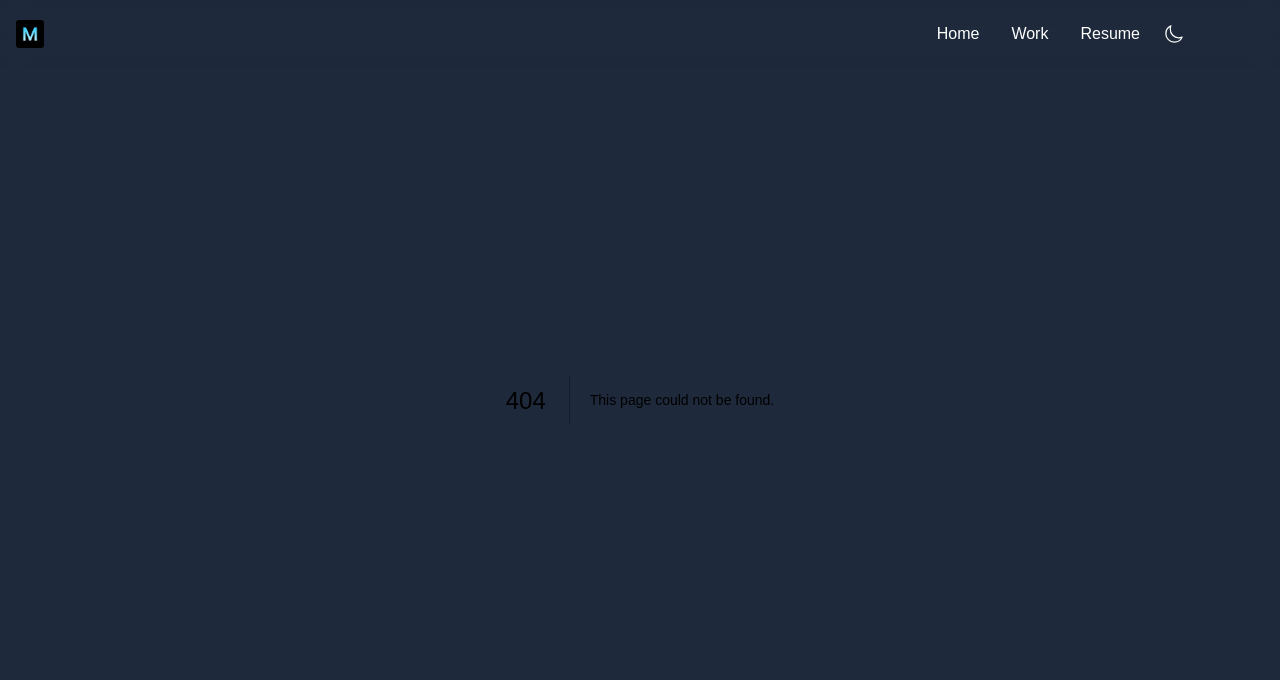
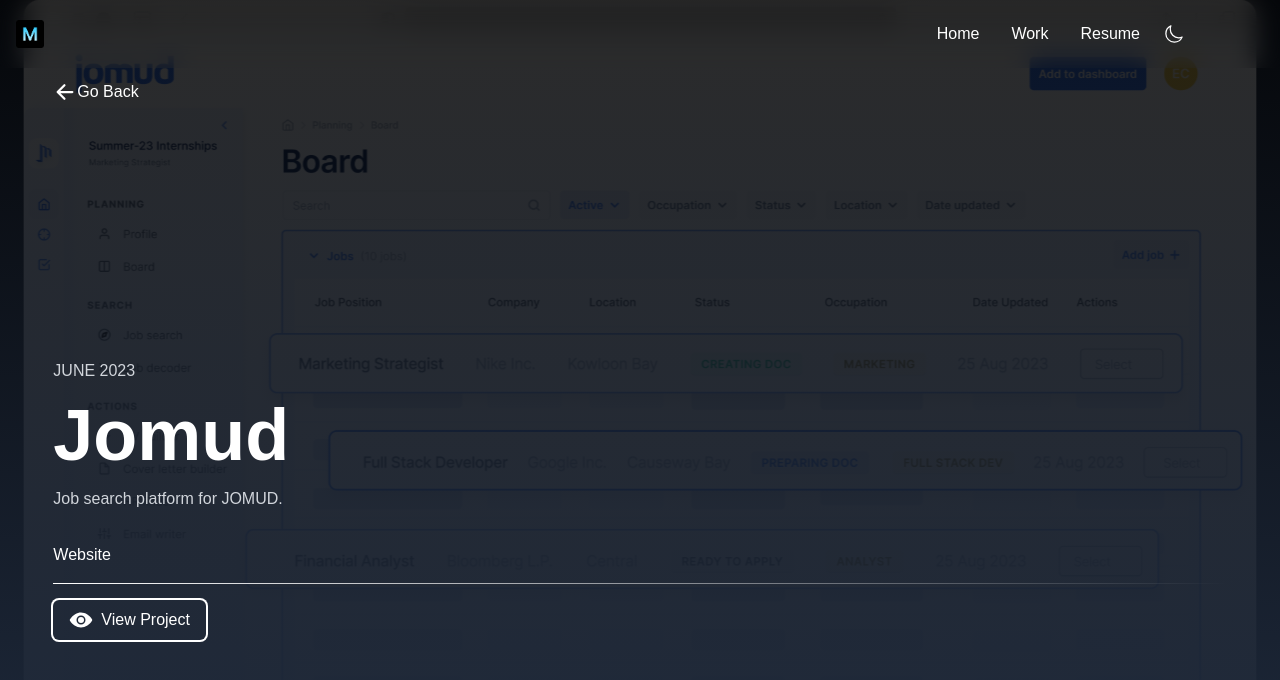
Before and after one commit to marttsang2/martintsang, a Next.js app: page /work/jomud in a window 1280 px wide. Before the commit this address had no page. Shown: the top 680 px of the page. Built offline with nearby package versions, Linux system fonts and the light colour scheme.

Commit message:
add work template for project display

```diff
--- a/src/components/Carousel/Carousel.tsx
+++ b/src/components/Carousel/Carousel.tsx
@@ -1,13 +1,12 @@
-import React, { useState } from 'react';
 import { useKeenSlider } from "keen-slider/react"
 import "keen-slider/keen-slider.min.css"
 import Image from 'next/image';
 import Link from 'next/link';
 
 const works = [
-  { title: 'Jomud', image: '/work/jomud_demo.svg', date: '', description: '' },
-  { title: 'Superacc', image: '/work/superacc_demo.svg', date: '', description: '' },
-  { title: 'Polytasy', image: '/work/polytasy_logo.jpeg', date: '', description: '' },
+  { title: 'Jomud', image: '/work/jomud_demo.svg', date: 'June 2023', description: 'Website', link: '/work/jomud' },
+  { title: 'Superacc', image: '/work/superacc_demo.svg', date: 'June 2023', description: 'Website', link: '/work/superacc' },
+  { title: 'Polytasy', image: '/work/polytasy_logo.jpeg', date: 'June 2022', description: 'Game', link: '/work/polytasy' },
 ]
 
 const Carousel = () => {
@@ -26,19 +25,19 @@
     slides: {
       origin: "center",
       perView: 1,
-      spacing: 10,
+      spacing: 150,
     },
   })
 
   return (
     <div ref={sliderRef} className="keen-slider">
-      {works.map(({ title, image }, idx) => (
-        <Link key={idx} href="/" className="keen-slider__slide relative flex justify-center items-center h-[600px] rounded-xl group">
-          <Image className='transition-all group-hover:brightness-50 group-hover:blur group-hover:scale-125 duration-500 object-cover' src={image} alt='' fill />\
+      {works.map(({ title, date, description, image, link }, idx) => (
+        <Link key={idx} href={link} className="keen-slider__slide relative flex justify-center items-center h-[600px] rounded-xl group">
+          <Image className='transition-all group-hover:brightness-[.25] group-hover:blur group-hover:scale-110 duration-500 object-cover' src={image} alt='' fill />\
           <div className='z-10'>
-            <div className='invisible group-hover:visible'>
-              <p className='text-3xl text-white z-10'>{title}</p>
-            </div>
+            <p className='invisible group-hover:visible text-md text-white text-center uppercase z-10 mb-4'>{date}</p>
+            <p className='invisible group-hover:visible text-3xl text-white text-center font-bold duration-500 z-10 mb-4'>{title}</p>
+            <p className='invisible group-hover:visible text-md text-white text-center duration-500 z-10'>{description}</p>
           </div>
         </Link>
       ))}
--- a/src/components/Container/Container.tsx
+++ b/src/components/Container/Container.tsx
@@ -1,11 +1,12 @@
 type ContainerProps = {
     children: React.ReactNode;
-    maxWidth: 'xs' | 'sm' | 'md' | 'lg' | 'xl';
+    maxWidth: 'sm' | 'md' | 'lg' | 'xl';
+    paddingX?: number;
 }
 
-const Container = ({ children, maxWidth }: ContainerProps) => {
+const Container = ({ children, maxWidth, paddingX }: ContainerProps) => {
   return (
-    <div className={`container mx-auto px-4 max-w-${maxWidth}`}>
+    <div className={'mx-auto max-w-7xl 2xl:w-4/5 w-11/12'}>
       {children}
     </div>
   )
--- /dev/null
+++ b/src/components/Template/WorkTemplate.tsx
@@ -0,0 +1,55 @@
+import React from 'react'
+import Container from '../Container/Container'
+import Image from 'next/image'
+import Link from 'next/link'
+import { IoArrowBack, IoEye } from 'react-icons/io5'
+
+type WorkTemplateProps = {
+    backdropImage: string,
+    date: string,
+    name: string,
+    description: string,
+    category: string,
+    originLink: string,
+}
+
+const WorkTemplate = ({ backdropImage, date, name, description, category, originLink }: WorkTemplateProps) => {
+  return (
+    <Container maxWidth='xl'>
+      <div className='z-10'>
+        <Image className='absolute top-0 left-0 object-fill z-10' src={backdropImage} alt='backdrop' fill />
+        <div className='absolute top-0 left-0 w-full h-full bg-gradient-to-t from-slate-50 to-[#ffffff6d] dark:from-slate-800 dark:to-[#000000d4] bg-opacity-50 z-10'></div>
+      </div>
+      <section className='relative h-screen pt-20 z-20'>
+        <Link
+          className='relative inline-block group/back gap-2'
+          href="/#my_work"
+        >
+          <div className='flex items-center'>
+            <IoArrowBack size={24} className='transition-all group-hover/back:-translate-x-2' />
+            <span className='text-white'>Go Back</span>
+          </div>
+        </Link>
+        <div className='absolute w-full left-0 bottom-40'>
+          <p className='text-gray-300'>{date}</p>
+          <p className='text-7xl font-bold my-4'>{name}</p>
+          <p className='text-gray-300 mb-8'>{description}</p>
+          <p>{category}</p>
+          <div className='w-full h-[1px] bg-gradient-to-r from-white to-transparent my-4'></div>
+          {originLink !== '' && <Link
+            href={originLink}
+            target='_blank'
+            rel='noopener noreferrer'
+          >
+            <div className='inline-block w-fit flex items-center gap-2 text-white ring-2 ring-white rounded-md px-4 py-2 hover:bg-white hover:text-black transition-all'>
+              <IoEye size={24} />
+              <p>View Project</p>
+            </div>
+          </Link>}
+        </div>
+      </section>
+    </Container>
+  )
+}
+
+export default WorkTemplate
--- a/src/pages/_app.tsx
+++ b/src/pages/_app.tsx
@@ -2,11 +2,15 @@
 import '@/styles/globals.css'
 import type { AppProps } from 'next/app'
 import { ThemeProvider } from 'next-themes'
+import Head from 'next/head'
 
 export default function App({ Component, pageProps }: AppProps) {
   return (
     <ThemeProvider attribute='class' defaultTheme='dark'>
       <div className='min-h-screen bg-slate-50 dark:bg-slate-800'>
+        <Head>
+          <title>Martin Tsang</title>
+        </Head>
         <Navbar/>
         <Component {...pageProps} />
       </div>
--- a/src/pages/_document.tsx
+++ b/src/pages/_document.tsx
@@ -4,7 +4,6 @@
   return (
     <Html lang="en">
       <Head>
-        <title>Martin Tsang</title>
       </Head>
       <body>
         <Main />
--- /dev/null
+++ b/src/pages/work/jomud.tsx
@@ -0,0 +1,21 @@
+import Container from '@/components/Container/Container'
+import WorkTemplate from '@/components/Template/WorkTemplate'
+import Image from 'next/image'
+import Link from 'next/link'
+import React from 'react'
+import { IoArrowBack, IoEye } from 'react-icons/io5'
+
+const JomudWork = () => {
+  return (
+    <WorkTemplate
+      backdropImage='/work/jomud_demo.svg'
+      date='JUNE 2023'
+      name='Jomud'
+      description='Job search platform for JOMUD.'
+      category='Website'
+      originLink='https://www.jomud.io'
+    />
+  )
+}
+
+export default JomudWork
--- /dev/null
+++ b/src/pages/work/polytasy.tsx
@@ -0,0 +1,17 @@
+import WorkTemplate from '@/components/Template/WorkTemplate'
+import React from 'react'
+
+const PolytasyPage = () => {
+  return (
+    <WorkTemplate
+      backdropImage='/work/polytasy_logo.jpeg'
+      date='JUNE 2022'
+      name='Polytasy'
+      description='A GameFi platform for POLYTASY. Built in Polygon, empowering gamers to earn rewards'
+      category='Website, Game'
+      originLink=''
+    />
+  )
+}
+
+export default PolytasyPage
--- /dev/null
+++ b/src/pages/work/superacc.tsx
@@ -0,0 +1,17 @@
+import WorkTemplate from '@/components/Template/WorkTemplate'
+import React from 'react'
+
+const SuperaccPage = () => {
+  return (
+    <WorkTemplate
+      backdropImage='/work/superacc_demo.svg'
+      date='JUNE 2023'
+      name='Superacc'
+      description='Website'
+      category='Website'
+      originLink='https://www.superacc.ai'
+    />
+  )
+}
+
+export default SuperaccPage
```
